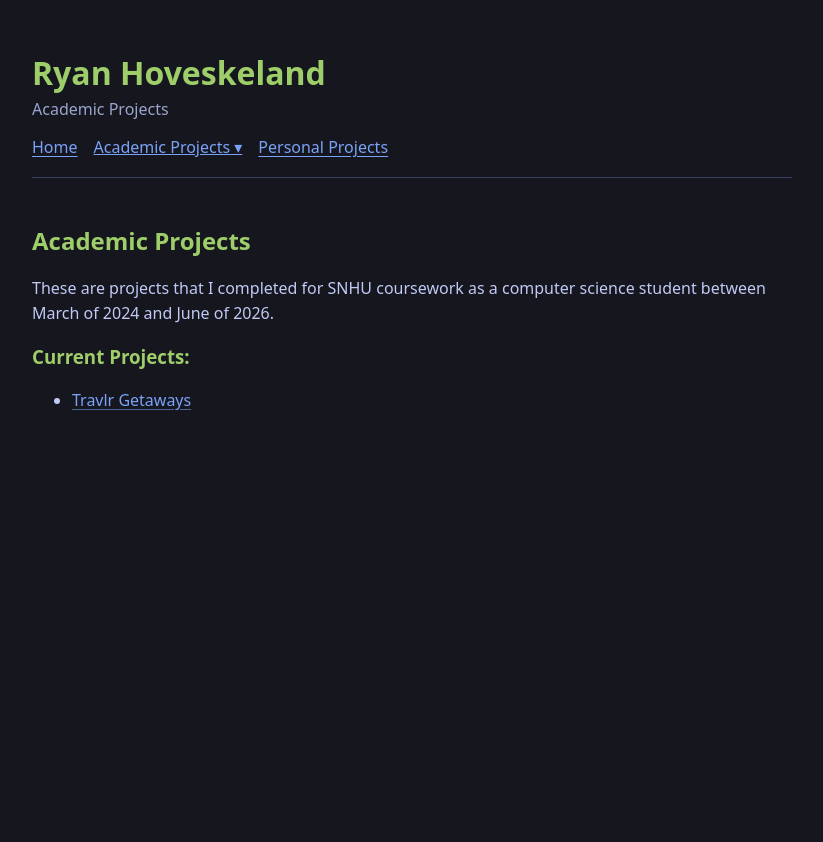
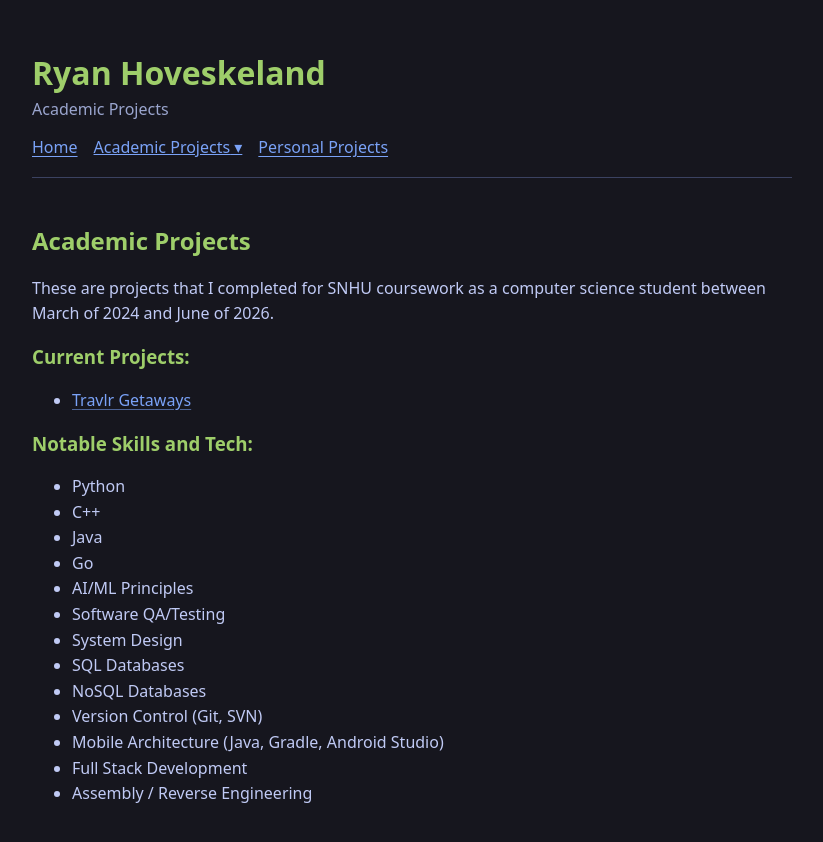
Before and after one commit to roxensox/roxensox.github.io, a Jekyll site: the page built from academic-projects/index.md, in a window 1280 px wide. Shown: the top 842 px of the page, without its empty margins (228-1051 px from the left). Built offline with Jekyll 4.4.1, drawn with Linux system fonts in a browser that asks for light colours.

Commit message:
Added some elaboration for boot.dev experience, added skills summary for SNHU program and boot.dev

```diff
--- a/academic-projects/index.md
+++ b/academic-projects/index.md
@@ -10,3 +10,18 @@ These are projects that I completed for SNHU coursework as a computer science st
 
 ### Current Projects:
 - [Travlr Getaways]({{ '/academic-projects/travlr/' | relative_url }})
+
+### Notable Skills and Tech:
+- Python
+- C++
+- Java
+- Go
+- AI/ML Principles
+- Software QA/Testing
+- System Design
+- SQL Databases
+- NoSQL Databases
+- Version Control (Git, SVN)
+- Mobile Architecture (Java, Gradle, Android Studio)
+- Full Stack Development
+- Assembly / Reverse Engineering
```
Also changed, not shown: bootdev-experience/docker/index.md (added, +16 -0 lines), bootdev-experience/file-server/index.md (added, +17 -0 lines), bootdev-experience/index.md (added, +22 -0 lines), bootdev-projects/index.md (deleted, +0 -11 lines), index.md (+4 -1 lines).
